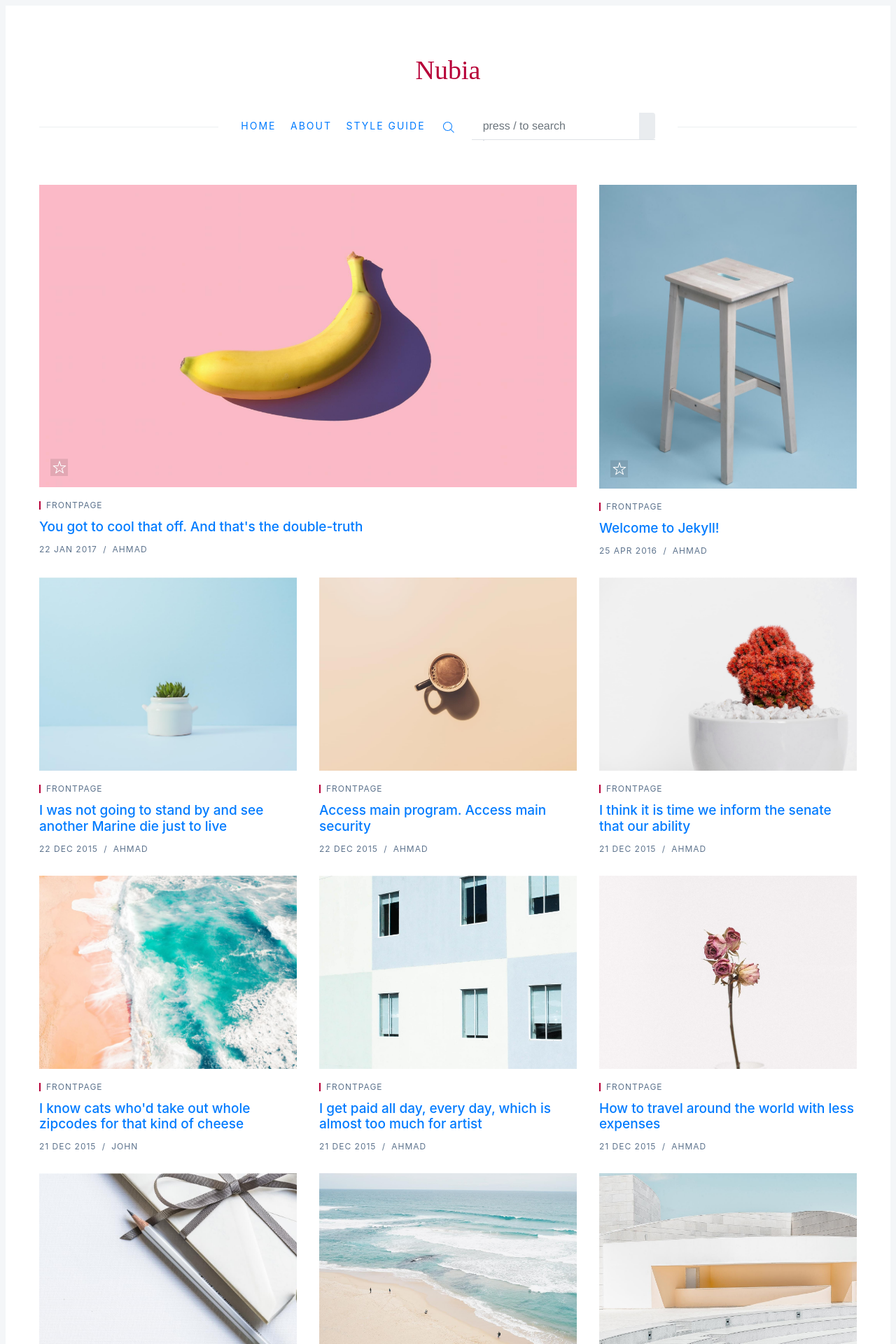
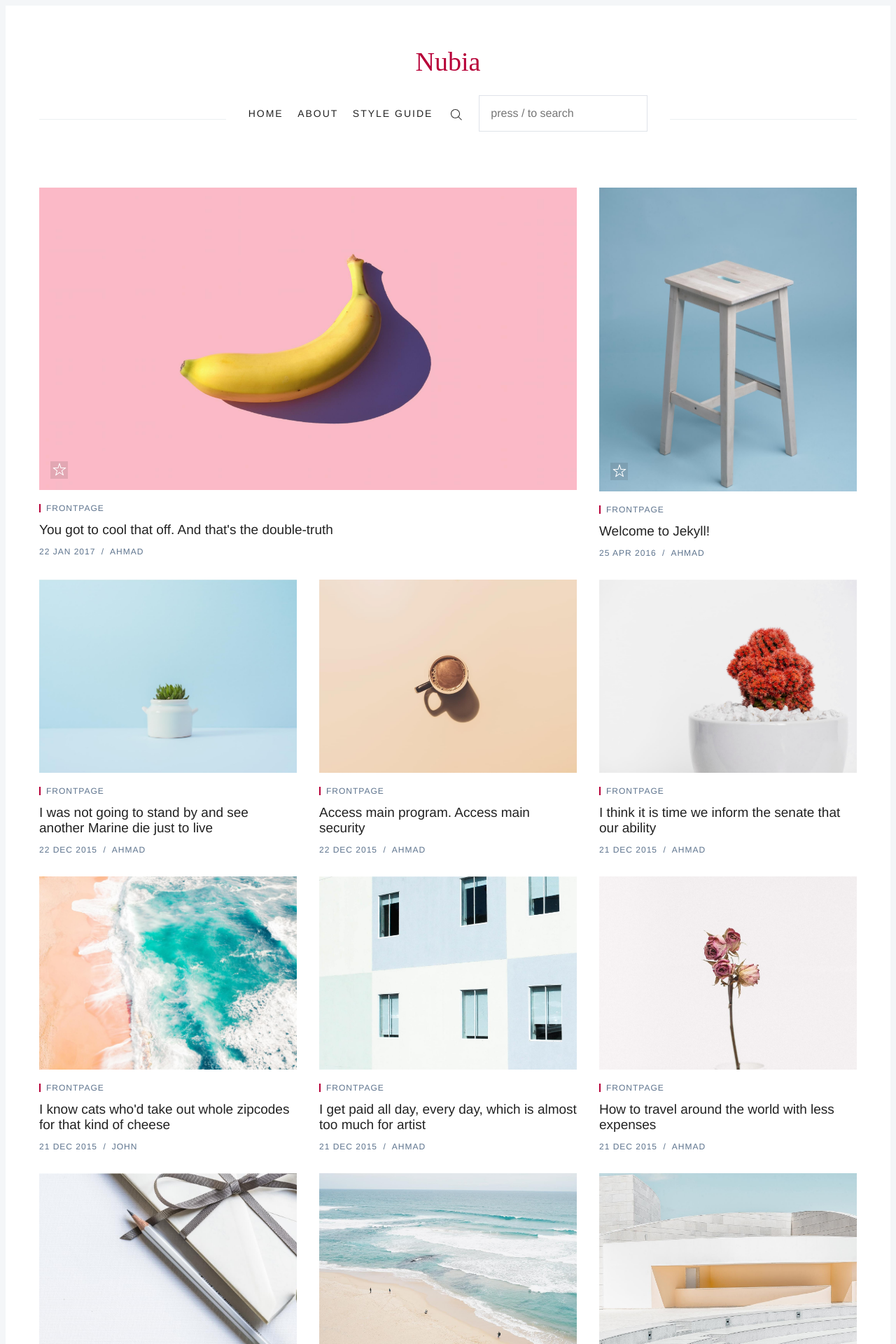
Before and after one commit to olaglam3/sleek, a Jekyll site: the page built from index.html, in a window 1280 px wide. Shown: the top 1920 px of the page at 70% size. Built offline with Jekyll 4.4.1, drawn with Linux system fonts in a browser that asks for light colours; nearby versions of some CDN libraries; some web fonts are replaced; the list of posts is cut into pages by our own code.

Commit message:
Update default.html

```diff
--- a/_layouts/default.html
+++ b/_layouts/default.html
@@ -24,8 +24,6 @@
   <script src="{{ '/js/transition.js' | prepend: site.baseurl }}">                 </script>
   <script src="{{ '/js/zoom.min.js' | prepend: site.baseurl }}">                   </script>
   <script src="{{ '/js/app.js' | prepend: site.baseurl }}">                        </script>
-  <script src="https://stackpath.bootstrapcdn.com/bootstrap/4.2.1/js/bootstrap.min.js" integrity="sha384-B0UglyR+jN6CkvvICOB2joaf5I4l3gm9GU6Hc1og6Ls7i6U/mkkaduKaBhlAXv9k" crossorigin="anonymous"></script>
-  <link rel="stylesheet" href="https://stackpath.bootstrapcdn.com/bootstrap/4.1.3/css/bootstrap.min.css" integrity="sha384-MCw98/SFnGE8fJT3GXwEOngsV7Zt27NXFoaoApmYm81iuXoPkFOJwJ8ERdknLPMO" crossorigin="anonymous">
 
 
 </body>
```
